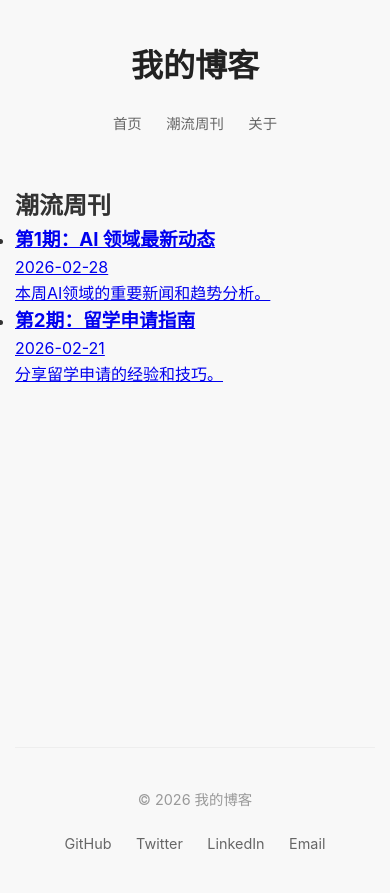
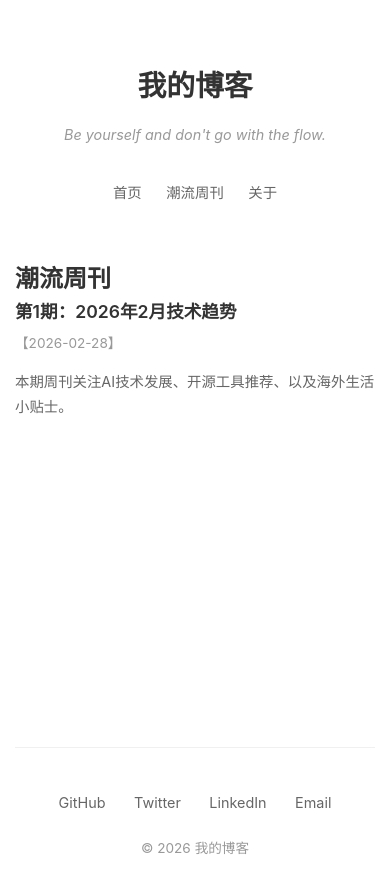
Before and after one commit to HozonLee/MyAIBlog, a Jekyll site: the page weekly/index.html, which Jekyll copies as it is, in a window 390 px wide. Shown: the top 893 px of the page. Built offline with Jekyll 4.4.1, drawn with Linux system fonts in a browser that asks for light colours.

Commit message:
参考tw93.fun风格重新设计博客，添加评论系统和极简风格

```diff
--- a/assets/css/style.css
+++ b/assets/css/style.css
@@ -6,36 +6,42 @@
 }
 
 body {
-    font-family: -apple-system, BlinkMacSystemFont, 'Segoe UI', Roboto, Helvetica, Arial, sans-serif;
-    line-height: 1.6;
+    font-family: -apple-system, BlinkMacSystemFont, 'Segoe UI', Roboto, 'Helvetica Neue', Arial, sans-serif;
+    line-height: 1.8;
     color: #333;
-    background-color: #f8f8f8;
-    max-width: 800px;
+    background-color: #fff;
+    max-width: 720px;
     margin: 0 auto;
     padding: 0 20px;
 }
 
 /* 头部样式 */
 header {
-    padding: 60px 0 40px;
+    padding: 80px 0 40px;
     text-align: center;
 }
 
 header h1 {
-    font-size: 2.5rem;
-    font-weight: 700;
-    margin-bottom: 20px;
-    color: #222;
+    font-size: 2rem;
+    font-weight: 600;
+    margin-bottom: 10px;
 }
 
 header h1 a {
     text-decoration: none;
-    color: #222;
-    transition: color 0.3s ease;
+    color: #333;
+    transition: opacity 0.3s ease;
 }
 
 header h1 a:hover {
-    color: #007bff;
+    opacity: 0.7;
+}
+
+.tagline {
+    font-size: 0.95rem;
+    color: #999;
+    margin-bottom: 30px;
+    font-style: italic;
 }
 
 nav {
@@ -47,32 +53,23 @@ nav a {
     margin: 0 15px;
     text-decoration: none;
     color: #666;
-    font-size: 1rem;
-    font-weight: 500;
+    font-size: 0.95rem;
     transition: color 0.3s ease;
 }
 
 nav a:hover {
-    color: #007bff;
+    color: #333;
 }
 
 /* 主要内容样式 */
 main {
-    min-height: 60vh;
+    min-height: 50vh;
     padding: 20px 0;
 }
 
 /* 文章列表样式 */
 .posts {
-    margin-bottom: 40px;
-}
-
-.posts h2 {
-    font-size: 1.5rem;
-    font-weight: 600;
-    margin-bottom: 30px;
-    color: #222;
-    text-align: center;
+    margin-bottom: 60px;
 }
 
 .posts ul {
@@ -80,9 +77,9 @@ main {
 }
 
 .posts li {
-    margin-bottom: 40px;
-    padding-bottom: 30px;
-    border-bottom: 1px solid #eee;
+    margin-bottom: 50px;
+    padding-bottom: 40px;
+    border-bottom: 1px solid #f0f0f0;
 }
 
 .posts li:last-child {
@@ -93,22 +90,18 @@ main {
     text-decoration: none;
     color: inherit;
     display: block;
-    transition: transform 0.3s ease, box-shadow 0.3s ease;
-}
-
-.posts a:hover {
-    transform: translateY(-5px);
 }
 
 .posts h3 {
-    font-size: 1.3rem;
+    font-size: 1.25rem;
     font-weight: 600;
-    margin-bottom: 10px;
-    color: #222;
+    margin-bottom: 8px;
+    color: #333;
+    line-height: 1.4;
 }
 
 .posts .date {
-    font-size: 0.9rem;
+    font-size: 0.85rem;
     color: #999;
     margin-bottom: 15px;
 }
@@ -116,30 +109,31 @@ main {
 .posts p {
     color: #666;
     line-height: 1.7;
+    font-size: 0.95rem;
 }
 
 /* 文章页面样式 */
 .post {
-    max-width: 700px;
+    max-width: 680px;
     margin: 0 auto;
 }
 
 .back-link {
     display: inline-block;
-    margin-bottom: 30px;
-    color: #666;
+    margin-bottom: 40px;
+    color: #999;
     text-decoration: none;
     font-size: 0.9rem;
     transition: color 0.3s ease;
 }
 
 .back-link:hover {
-    color: #007bff;
+    color: #333;
 }
 
 .post-meta {
     color: #999;
-    margin-bottom: 30px;
+    margin-bottom: 40px;
     font-size: 0.9rem;
 }
 
@@ -148,77 +142,97 @@ main {
 }
 
 .post-content {
-    line-height: 1.8;
+    line-height: 1.9;
     color: #333;
+    font-size: 1rem;
 }
 
 .post-content h1 {
-    font-size: 2rem;
-    font-weight: 700;
-    margin: 40px 0 20px;
+    font-size: 1.8rem;
+    font-weight: 600;
+    margin: 50px 0 25px;
     color: #222;
+    line-height: 1.3;
 }
 
 .post-content h2 {
-    font-size: 1.5rem;
+    font-size: 1.4rem;
+    font-weight: 600;
+    margin: 40px 0 20px;
+    color: #222;
+    line-height: 1.3;
+}
+
+.post-content h3 {
+    font-size: 1.15rem;
     font-weight: 600;
     margin: 30px 0 15px;
     color: #222;
-}
-
-.post-content h3 {
-    font-size: 1.2rem;
-    font-weight: 600;
-    margin: 25px 0 10px;
-    color: #222;
+    line-height: 1.3;
 }
 
 .post-content p {
-    margin-bottom: 20px;
+    margin-bottom: 25px;
 }
 
 .post-content ul,
 .post-content ol {
-    margin-left: 20px;
-    margin-bottom: 20px;
+    margin-left: 25px;
+    margin-bottom: 25px;
 }
 
 .post-content li {
-    margin-bottom: 10px;
+    margin-bottom: 12px;
 }
 
 .post-content a {
-    color: #007bff;
+    color: #0066cc;
     text-decoration: none;
-    transition: color 0.3s ease;
+    border-bottom: 1px solid transparent;
+    transition: border-color 0.3s ease;
 }
 
 .post-content a:hover {
-    color: #0056b3;
-    text-decoration: underline;
+    border-bottom-color: #0066cc;
 }
 
 .post-content pre {
-    background-color: #f5f5f5;
+    background-color: #f8f9fa;
     padding: 20px;
-    border-radius: 5px;
+    border-radius: 6px;
     overflow-x: auto;
-    margin-bottom: 20px;
-    font-family: 'Courier New', monospace;
-    font-size: 0.9rem;
+    margin-bottom: 25px;
+    font-family: 'SF Mono', Monaco, 'Cascadia Code', 'Roboto Mono', Consolas, 'Courier New', monospace;
+    font-size: 0.85rem;
+    line-height: 1.6;
 }
 
 .post-content code {
-    font-family: 'Courier New', monospace;
-    background-color: #f5f5f5;
-    padding: 2px 5px;
+    font-family: 'SF Mono', Monaco, 'Cascadia Code', 'Roboto Mono', Consolas, 'Courier New', monospace;
+    background-color: #f8f9fa;
+    padding: 2px 6px;
     border-radius: 3px;
-    font-size: 0.9rem;
+    font-size: 0.85rem;
 }
 
 .post-content pre code {
     background-color: transparent;
     padding: 0;
+}
+
+.post-content blockquote {
+    border-left: 3px solid #ddd;
+    padding-left: 20px;
+    margin: 25px 0;
+    color: #666;
+    font-style: italic;
+}
+
+.post-content img {
+    max-width: 100%;
+    height: auto;
+    border-radius: 6px;
+    margin: 25px 0;
 }
 
 /* 关于页面样式 */
@@ -229,7 +243,7 @@ main {
 }
 
 .about h2 {
-    font-size: 1.8rem;
+    font-size: 1.6rem;
     font-weight: 600;
     margin-bottom: 30px;
     color: #222;
@@ -238,30 +252,29 @@ main {
 .about p {
     margin-bottom: 20px;
     color: #666;
-    line-height: 1.7;
+    line-height: 1.8;
 }
 
 /* 页脚样式 */
 footer {
-    padding: 60px 0;
+    padding: 60px 0 40px;
     text-align: center;
-    border-top: 1px solid #eee;
-    margin-top: 60px;
+    border-top: 1px solid #f0f0f0;
+    margin-top: 80px;
 }
 
 footer p {
     color: #999;
-    margin-bottom: 20px;
-    font-size: 0.9rem;
+    font-size: 0.85rem;
 }
 
 .social-links {
-    margin-top: 20px;
+    margin-bottom: 20px;
 }
 
 .social-links a {
     display: inline-block;
-    margin: 0 10px;
+    margin: 0 12px;
     color: #666;
     text-decoration: none;
     font-size: 0.9rem;
@@ -269,7 +282,7 @@ footer p {
 }
 
 .social-links a:hover {
-    color: #007bff;
+    color: #333;
 }
 
 /* 响应式设计 */
@@ -279,11 +292,15 @@ footer p {
     }
 
     header {
-        padding: 40px 0 30px;
+        padding: 60px 0 30px;
     }
 
     header h1 {
-        font-size: 2rem;
+        font-size: 1.8rem;
+    }
+
+    .tagline {
+        font-size: 0.9rem;
     }
 
     nav a {
@@ -291,29 +308,29 @@ footer p {
         font-size: 0.9rem;
     }
 
-    .posts h2 {
-        font-size: 1.3rem;
-    }
-
     .posts h3 {
         font-size: 1.1rem;
     }
 
+    .posts p {
+        font-size: 0.9rem;
+    }
+
     .post-content h1 {
-        font-size: 1.8rem;
+        font-size: 1.5rem;
     }
 
     .post-content h2 {
-        font-size: 1.3rem;
+        font-size: 1.2rem;
     }
 
     .post-content h3 {
-        font-size: 1.1rem;
+        font-size: 1.05rem;
     }
 
     footer {
-        padding: 40px 0;
-        margin-top: 40px;
+        padding: 40px 0 30px;
+        margin-top: 60px;
     }
 }
 
@@ -324,41 +341,27 @@ footer p {
 
 .tag {
     display: inline-block;
-    background-color: #f0f0f0;
+    background-color: #f5f5f5;
     padding: 3px 10px;
     border-radius: 15px;
     font-size: 0.8rem;
     color: #666;
-    margin-right: 10px;
-    margin-bottom: 10px;
+    margin-right: 8px;
+    margin-bottom: 8px;
 }
 
-/* 搜索框样式 */
-.search-container {
-    margin: 30px 0;
-    text-align: center;
+/* 评论系统样式 */
+.comments {
+    margin-top: 60px;
+    padding-top: 40px;
+    border-top: 1px solid #f0f0f0;
 }
 
-.search-input {
-    width: 100%;
-    max-width: 400px;
-    padding: 10px 15px;
-    border: 1px solid #ddd;
-    border-radius: 25px;
-    font-size: 1rem;
-    outline: none;
-    transition: border-color 0.3s ease;
-}
-
-.search-input:focus {
-    border-color: #007bff;
-}
-
-/* 加载动画 */
-.loading {
-    text-align: center;
-    padding: 40px;
-    color: #999;
+.comments h3 {
+    font-size: 1.2rem;
+    font-weight: 600;
+    margin-bottom: 30px;
+    color: #333;
 }
 
 /* 平滑滚动 */
@@ -366,16 +369,8 @@ html {
     scroll-behavior: smooth;
 }
 
-/* 卡片效果 */
-.card {
-    background-color: white;
-    border-radius: 8px;
-    padding: 30px;
-    box-shadow: 0 2px 10px rgba(0, 0, 0, 0.05);
-    transition: transform 0.3s ease, box-shadow 0.3s ease;
+/* 选中文字样式 */
+::selection {
+    background-color: #e8f4f8;
+    color: #333;
 }
-
-.card:hover {
-    transform: translateY(-5px);
-    box-shadow: 0 5px 20px rgba(0, 0, 0, 0.1);
-}
--- a/weekly/index.html
+++ b/weekly/index.html
@@ -1,22 +1,43 @@
----
-layout: default
----
-<section class="weekly">
+<!DOCTYPE html>
+<html lang="zh-CN">
+<head>
+    <meta charset="UTF-8">
+    <meta name="viewport" content="width=device-width, initial-scale=1.0">
+    <title>潮流周刊 - 我的博客</title>
+    <link rel="stylesheet" href="../assets/css/style.css">
+</head>
+<body>
+    <header>
+        <h1><a href="../index.html">我的博客</a></h1>
+        <p class="tagline">Be yourself and don't go with the flow.</p>
+        <nav>
+            <a href="../index.html">首页</a>
+            <a href="index.html">潮流周刊</a>
+            <a href="../about/index.html">关于</a>
+        </nav>
+    </header>
+    <main>
+        <section class="posts">
             <h2>潮流周刊</h2>
             <ul>
                 <li>
                     <a href="#">
-                <h3>第1期：AI 领域最新动态</h3>
-                <p class="date">2026-02-28</p>
-                <p>本周AI领域的重要新闻和趋势分析。</p>
-            </a>
-        </li>
-        <li>
-            <a href="#">
-                <h3>第2期：留学申请指南</h3>
-                <p class="date">2026-02-21</p>
-                <p>分享留学申请的经验和技巧。</p>
+                        <h3>第1期：2026年2月技术趋势</h3>
+                        <p class="date">【2026-02-28】</p>
+                        <p>本期周刊关注AI技术发展、开源工具推荐、以及海外生活小贴士。</p>
                     </a>
                 </li>
             </ul>
         </section>
+    </main>
+    <footer>
+        <div class="social-links">
+            <a href="https://github.com/HozonLee">GitHub</a>
+            <a href="https://twitter.com/yourusername">Twitter</a>
+            <a href="https://linkedin.com/in/yourusername">LinkedIn</a>
+            <a href="mailto:your.email@example.com">Email</a>
+        </div>
+        <p>&copy; 2026 我的博客</p>
+    </footer>
+</body>
+</html>
```
Also changed, not shown: about/index.html (+37 -9 lines), generate_posts.py (+21 -24 lines), index.html (+6 -11 lines), posts/2026-02-28-openclaw-deployment.html (+16 -3 lines), posts/2026-02-28-openclaw-feishu.html (+16 -3 lines). Lines whose indentation alone changed are shown as unchanged.
